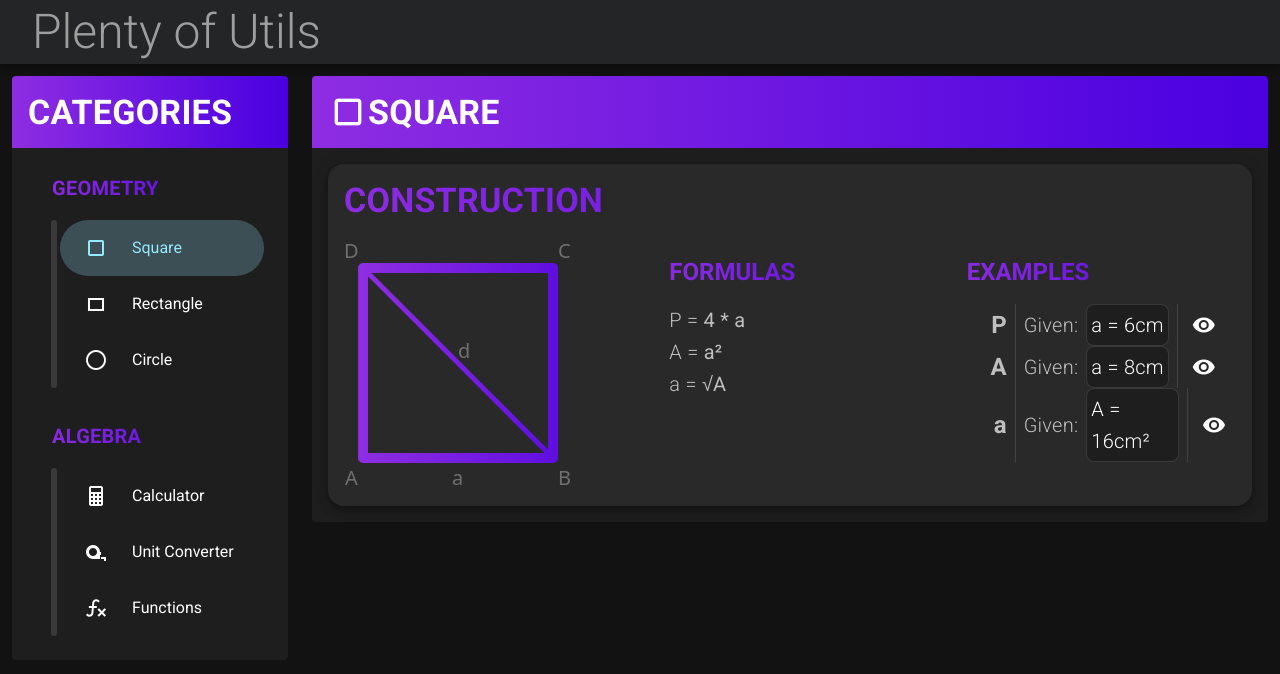
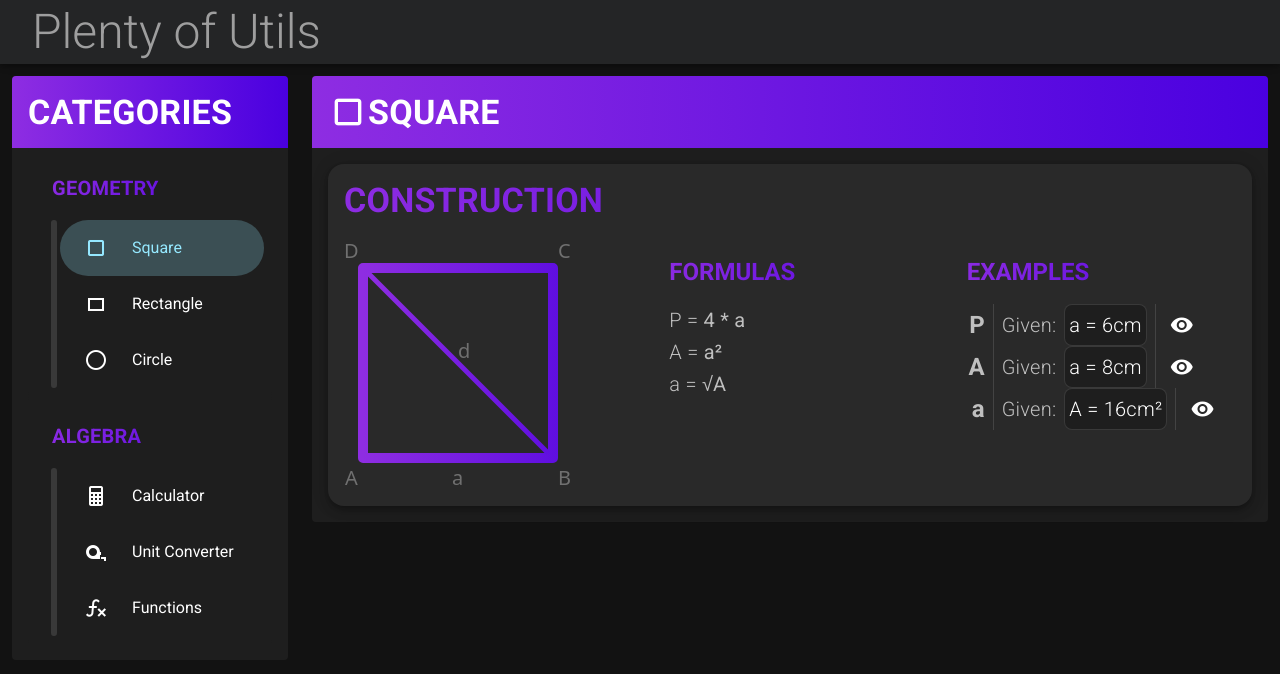
Before and after one commit to DanielTerletzkiy/plenty-utils, a Vue app: page /Categories/Math/Square in a window 1280 px wide. Shown: the top 674 px of the page. Built offline with nearby package versions, Linux system fonts and the light colour scheme.

Commit message:
description min-width

```diff
--- a/src/components/Math/components/geometry/Square.vue
+++ b/src/components/Math/components/geometry/Square.vue
@@ -167,7 +167,7 @@
                   :key="example.description"
                 >
                   <div style="display: flex; align-items: center">
-                    <span class="text-h5 font-weight-bold" style="min-width: 40px; text-align: right">
+                    <span class="text-h5 font-weight-bold" style="min-width: 18px; text-align: right">
                       {{ example.description }}
                     </span>
                     <v-divider vertical class="mx-2" />
```
